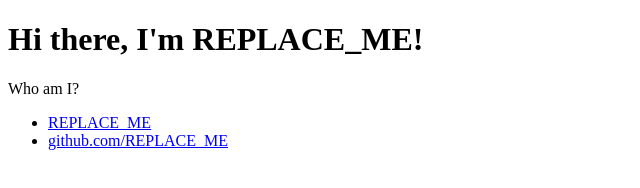
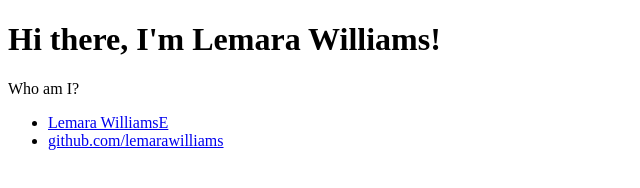
Before and after one commit to lemarawilliams/lemarawilliams_test.github.io, a plain HTML site: page index.html in a window 1280 px wide. Shown: the whole page, without its empty margins (0-640 px from the left). Drawn offline with Linux system fonts and the light colour scheme.

Commit message:
Update index.html

```diff
--- a/index.html
+++ b/index.html
@@ -6,15 +6,15 @@
   <body>
     <div class="container">
       <div class="blurb">
-        <h1>Hi there, I'm REPLACE_ME!</h1>
+        <h1>Hi there, I'm Lemara Williams!</h1>
         <p>Who am I?</p>
       </div>
     </div>
     <footer>
       <ul>
-        <li><a href="mailto:REPLACE_ME@gmail.com">REPLACE_ME</a></li>
+        <li><a href="mailto:lwilliamsslms13@gmail.com">Lemara WilliamsE</a></li>
         <li>
-          <a href="https://github.com/REPLACE_ME">github.com/REPLACE_ME</a>
+          <a href="https://github.com/lemarawilliams">github.com/lemarawilliams</a>
         </li>
       </ul>
     </footer>
```
